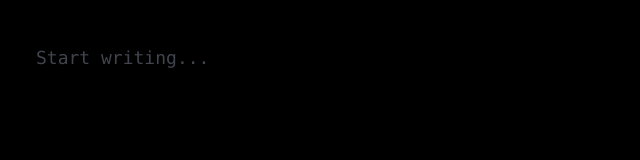
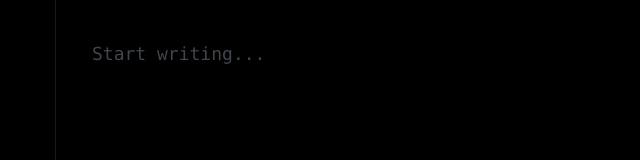
Before and after one commit to ClayTheMisfit/rhyme-lines, a Next.js app: page / in a window 1280 px wide. Shown: the top 160 px of the page, without its empty margins (0-640 px from the left). Built offline with nearby package versions, Linux system fonts and the light colour scheme.

Commit message:
feat(editor): add live line-level syllable totals gutter

```diff
--- a/components/Editor.tsx
+++ b/components/Editor.tsx
@@ -1,15 +1,50 @@
 'use client'
 
-import { useEffect, useRef } from 'react'
+import { useEffect, useMemo, useRef, useState } from 'react'
 
 const STORAGE_KEY = 'rhyme-lines:doc:current'
 const SAVE_DELAY_MS = 250
 
+// --- Heuristic syllable counter (good baseline; we can swap in CMU later) ---
+function countSyllables(wordRaw: string): number {
+  const word = wordRaw.toLowerCase().replace(/[^a-z]/g, '')
+  if (!word) return 0
+  // Special cases
+  const specials: Record<string, number> = {
+    the: 1, a: 1, i: 1, you: 1, are: 1, fire: 1, hour: 1, choir: 1,
+    people: 2, every: 2, evening: 3, queue: 1, queued: 1, queues: 1,
+  }
+  if (word in specials) return specials[word]
+
+  // Remove trailing silent e
+  const core = word.replace(/e\b/, '')
+  // Count vowel groups
+  const groups = core.match(/[aeiouy]+/g)?.length ?? 0
+
+  // Adjustments
+  let syl = groups
+  // -ion, -ian endings often add a syllable
+  if (/(ion|ian|ious|iest)\b/.test(word)) syl += 1
+  // -le ending after a consonant (e.g., table)
+  if (/[bcdfghjklmnpqrstvwxyz]le\b/.test(word)) syl += 1
+  // Single-letter words that are vowels
+  if (/^[ai]$/.test(word)) syl = 1
+
+  // Never return less than 1 for alphabetic words
+  return Math.max(1, syl)
+}
+
+function lineSyllables(line: string): number {
+  const words = line.split(/\s+/).filter(Boolean)
+  return words.reduce((sum, w) => sum + countSyllables(w), 0)
+}
+
 export default function Editor() {
   const editorRef = useRef<HTMLDivElement>(null)
   const saveTimer = useRef<number | null>(null)
+  const [textSnapshot, setTextSnapshot] = useState<string>('') // for gutter calc
 
-  // Toggle placeholder visibility (don’t rely on :empty)
+  // ---- Placeholder visibility (robust vs :empty quirks) ----
   const updatePlaceholder = () => {
     const el = editorRef.current
     if (!el) return
@@ -17,15 +52,16 @@ export default function Editor() {
     el.classList.toggle('show-placeholder', !hasText)
   }
 
-  // Save/restore via localStorage
+  // ---- Save / restore (localStorage) ----
   const saveNow = () => {
     const el = editorRef.current
     if (!el) return
     try {
       const text = (el.textContent || '').replace(/\u00A0/g, ' ')
       localStorage.setItem(STORAGE_KEY, text)
+      setTextSnapshot(text) // keep gutter in sync with what we saved
     } catch {
-      // ignore quota/privacy mode issues
+      // ignore quota / privacy mode errors
     }
   }
 
@@ -43,16 +79,21 @@ export default function Editor() {
     const el = editorRef.current
     if (!el) return
 
-    // Restore
+    // Restore saved text
     try {
       const saved = localStorage.getItem(STORAGE_KEY)
-      if (saved) el.textContent = saved
-    } catch {}
+      if (saved) {
+        el.textContent = saved
+        setTextSnapshot(saved)
+      }
+    } catch {
+      // ignore
+    }
 
     updatePlaceholder()
     el.focus()
 
-    // Flush before unload
+    // Flush pending save on unload
     const beforeUnload = () => {
       if (saveTimer.current) window.clearTimeout(saveTimer.current)
       saveNow()
@@ -65,8 +106,30 @@ export default function Editor() {
     }
   }, [])
 
+  // --- Compute syllables per line for gutter ---
+  const lines = useMemo(() => {
+    // Split on newlines; keep empty lines to align gutter
+    return textSnapshot.split(/\r?\n/)
+  }, [textSnapshot])
+
+  const lineTotals = useMemo(() => {
+    return lines.map((ln) => lineSyllables(ln))
+  }, [lines])
+
   return (
-    <div className="flex flex-col w-full h-screen bg-black text-white p-8">
+    <div className="flex w-full h-screen bg-black text-white">
+      {/* Left gutter with line totals */}
+      <div className="w-14 shrink-0 border-r border-white/10 text-right pr-2 py-8 overflow-hidden select-none">
+        <div className="text-xs text-gray-400 leading-loose font-mono">
+          {lineTotals.map((n, i) => (
+            <div key={i} className="h-7 leading-7">{n || ''}</div>
+          ))}
+        </div>
+      </div>
+
+      {/* Editor column */}
+      <div className="flex-1 overflow-auto">
+        <div className="p-8">
           <div
             ref={editorRef}
             contentEditable
@@ -76,8 +139,10 @@ export default function Editor() {
             onInput={handleChange}
             onKeyUp={handleChange}
             onBlur={handleChange}
-        className="relative outline-none whitespace-pre-wrap break-words w-full h-full text-lg leading-loose font-mono"
+            className="relative outline-none whitespace-pre-wrap break-words w-full min-h-[70vh] text-lg leading-7 font-mono"
           />
+        </div>
+      </div>
     </div>
   )
 }
```
Lines whose indentation alone changed are shown as unchanged.
